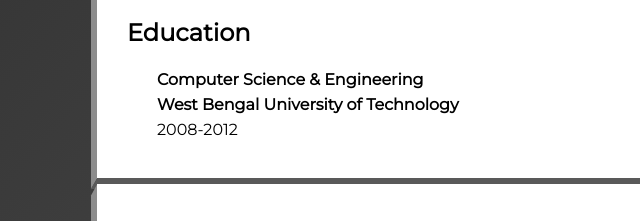
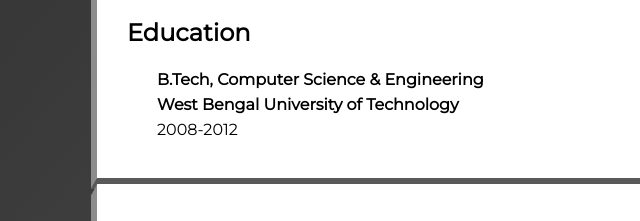
Before and after one commit to mainaksikdar/resume, a plain HTML site: page index.html in a window 1280 px wide. Shown: the part 1116-1337 px from the top of the page, 3-643 px from the left. Drawn offline with nearby package versions, Linux system fonts and the light colour scheme.

Commit message:
Added degree name

```diff
--- a/index.html
+++ b/index.html
@@ -753,7 +753,7 @@ ul.buttons li:nth-child(5):hover {
     <div class="contIn">
         <div class="section middle clearfix">
             <h2>Education</h2>
-            <p class="education"><strong>Computer Science & Engineering</strong><br><strong>West Bengal University of Technology </strong><br><span class="brag">2008-2012</span></p>
+            <p class="education"><strong>B.Tech, Computer Science & Engineering</strong><br><strong>West Bengal University of Technology </strong><br><span class="brag">2008-2012</span></p>
         </div>
     </div>
     <div class="divider"></div>
```
